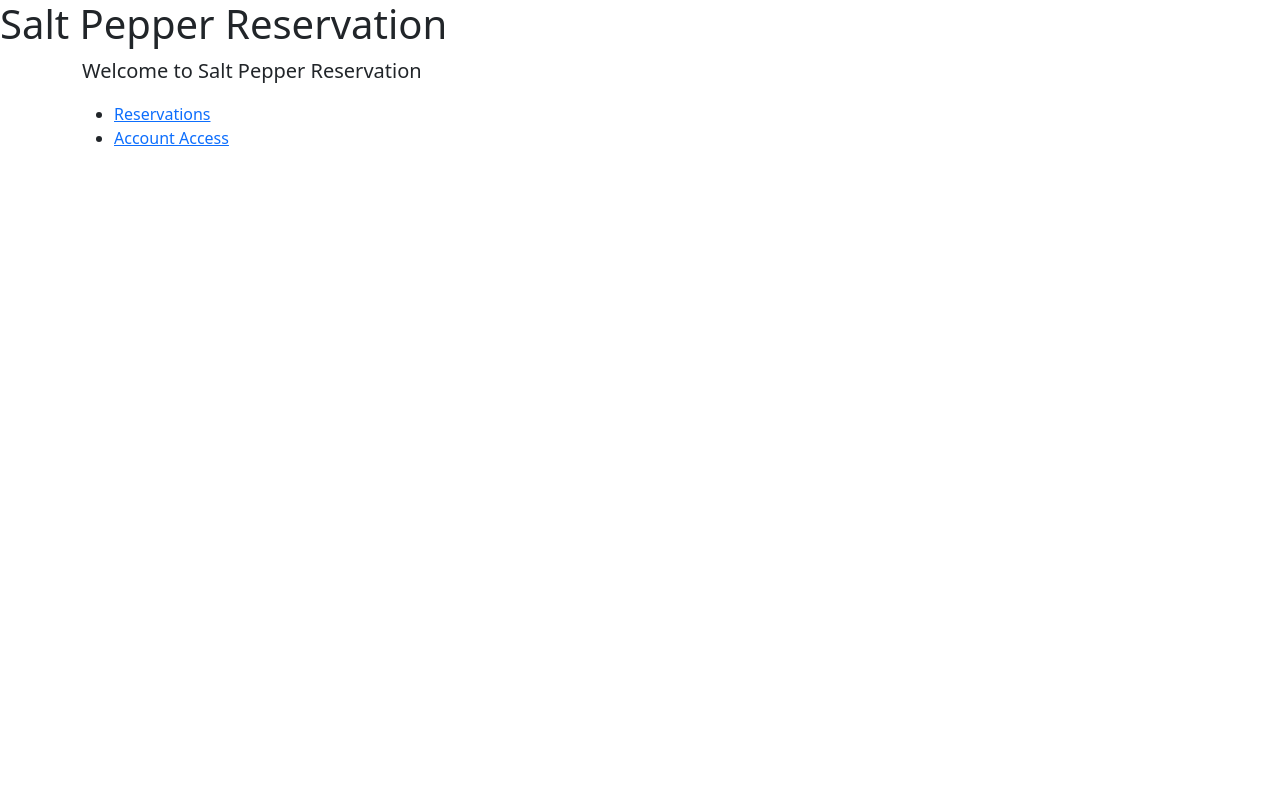
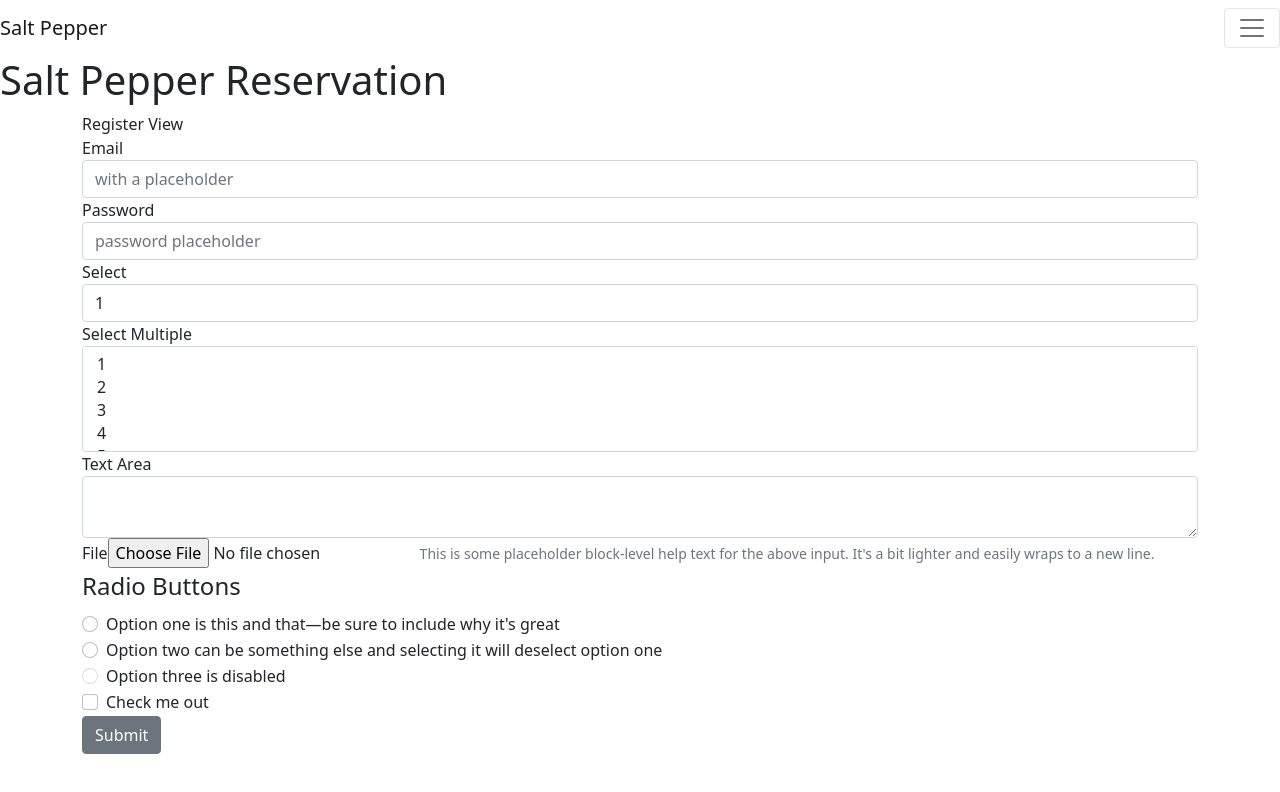
Before and after one commit to ngvhoang96/saltpepper_reservation, a React (Create React App) app in the folder client/: page /register in a window 1280 px wide. Shown: the top 792 px of the page. Built offline with nearby package versions, Linux system fonts and the light colour scheme.

Commit message:
Implement pagination for reservation view

```diff
--- a/client/src/App.js
+++ b/client/src/App.js
@@ -4,15 +4,19 @@ import { Switch, Route, BrowserRouter } from "react-router-dom";
 import ReservationView from "./components/reservationView";
 import AccountView from "./components/accountView";
 import HomeView from "./components/homeView";
+import NavigationBar from "./components/navigationBar";
+import RegisterView from "./components/registerView";
 
 function App() {
 	return (
 		<div>
+			<NavigationBar />
 			<h1>Salt Pepper Reservation</h1>
 			<BrowserRouter>
 				<Switch>
 					<Route path="/reservation" component={ReservationView} />
 					<Route path="/account" component={AccountView} />
+					<Route path="/register" component={RegisterView} />
 					<Route path="/" component={HomeView} />
 				</Switch>
 			</BrowserRouter>
--- /dev/null
+++ b/client/src/components/navigationBar.jsx
@@ -0,0 +1,51 @@
+import React, { Component } from "react";
+import {
+	Navbar,
+	NavLink,
+	NavbarBrand,
+	NavbarToggler,
+	Nav,
+	NavItem,
+	Collapse,
+} from "reactstrap";
+
+class NavigationBar extends Component {
+	constructor(props) {
+		super(props);
+
+		this.toggleNavbar = this.toggleNavbar.bind(this);
+		this.state = {
+			collapsed: true,
+		};
+	}
+
+	toggleNavbar() {
+		this.setState({
+			collapsed: !this.state.collapsed,
+		});
+	}
+	render() {
+		return (
+			<Navbar color="faded" light>
+				<NavbarBrand href="/" className="mr-auto">
+					Salt Pepper
+				</NavbarBrand>
+				<NavbarToggler onClick={this.toggleNavbar} className="mr-2" />
+				<Collapse isOpen={!this.state.collapsed} navbar>
+					<Nav navbar>
+						<NavItem>
+							<NavLink href="/account/">Log In</NavLink>
+						</NavItem>
+						<NavItem>
+							<NavLink href="/register/">Sign Up</NavLink>
+						</NavItem>
+						<NavItem>
+							<NavLink href="/reservation">Reservations</NavLink>
+						</NavItem>
+					</Nav>
+				</Collapse>
+			</Navbar>
+		);
+	}
+}
+export default NavigationBar;
--- /dev/null
+++ b/client/src/components/registerView.jsx
@@ -0,0 +1,106 @@
+import { Component } from "react";
+import {
+	Alert,
+	Button,
+	Form,
+	FormGroup,
+	FormText,
+	Label,
+	Input,
+	Container,
+} from "reactstrap";
+
+class RegisterView extends Component {
+	render() {
+		return (
+			<Container className="themed-container">
+				Register View
+				<Form>
+					<FormGroup>
+						<Label for="exampleEmail">Email</Label>
+						<Input
+							type="email"
+							name="email"
+							id="exampleEmail"
+							placeholder="with a placeholder"
+						/>
+					</FormGroup>
+					<FormGroup>
+						<Label for="examplePassword">Password</Label>
+						<Input
+							type="password"
+							name="password"
+							id="examplePassword"
+							placeholder="password placeholder"
+						/>
+					</FormGroup>
+					<FormGroup>
+						<Label for="exampleSelect">Select</Label>
+						<Input type="select" name="select" id="exampleSelect">
+							<option>1</option>
+							<option>2</option>
+							<option>3</option>
+							<option>4</option>
+							<option>5</option>
+						</Input>
+					</FormGroup>
+					<FormGroup>
+						<Label for="exampleSelectMulti">Select Multiple</Label>
+						<Input
+							type="select"
+							name="selectMulti"
+							id="exampleSelectMulti"
+							multiple
+						>
+							<option>1</option>
+							<option>2</option>
+							<option>3</option>
+							<option>4</option>
+							<option>5</option>
+						</Input>
+					</FormGroup>
+					<FormGroup>
+						<Label for="exampleText">Text Area</Label>
+						<Input type="textarea" name="text" id="exampleText" />
+					</FormGroup>
+					<FormGroup>
+						<Label for="exampleFile">File</Label>
+						<Input type="file" name="file" id="exampleFile" />
+						<FormText color="muted">
+							This is some placeholder block-level help text for the above
+							input. It's a bit lighter and easily wraps to a new line.
+						</FormText>
+					</FormGroup>
+					<FormGroup tag="fieldset">
+						<legend>Radio Buttons</legend>
+						<FormGroup check>
+							<Label check>
+								<Input type="radio" name="radio1" /> Option one is this and
+								that—be sure to include why it's great
+							</Label>
+						</FormGroup>
+						<FormGroup check>
+							<Label check>
+								<Input type="radio" name="radio1" /> Option two can be something
+								else and selecting it will deselect option one
+							</Label>
+						</FormGroup>
+						<FormGroup check disabled>
+							<Label check>
+								<Input type="radio" name="radio1" disabled /> Option three is
+								disabled
+							</Label>
+						</FormGroup>
+					</FormGroup>
+					<FormGroup check>
+						<Label check>
+							<Input type="checkbox" /> Check me out
+						</Label>
+					</FormGroup>
+					<Button>Submit</Button>
+				</Form>
+			</Container>
+		);
+	}
+}
+export default RegisterView;
--- a/client/src/components/reservationView.jsx
+++ b/client/src/components/reservationView.jsx
@@ -1,33 +1,34 @@
 import { Component } from "react";
 import {
-	Alert,
-	Button,
-	Form,
-	FormGroup,
-	FormText,
-	Label,
-	Input,
 	Container,
+	Pagination,
+	PaginationItem,
+	PaginationLink,
 } from "reactstrap";
-import axios from "axios";
 
 class ReservationView extends Component {
-	state = {
-		reservations: [],
-	};
-	async componentDidMount() {
-		try {
-			const { data: reservations } = await axios.get("/api/reservation");
-			this.setState({ reservations });
-		} catch (error) {
-			console.error(error);
-		}
+	constructor(props) {
+		super(props);
+		this.state = { activeDate: 30, date: [29, 30, 31, 1] };
+		this.handlePreviousDateClick = this.handlePreviousDateClick.bind(this);
 	}
+	// state = {
+	// 	reservations: [],
+	// };
+	// async componentDidMount() {
+	// 	try {
+	// 		const { data: reservations } = await axios.get("/api/reservation");
+	// 		this.setState({ reservations });
+	// 	} catch (error) {
+	// 		console.error(error);
+	// 	}
+	// }
+	handlePreviousDateClick() {}
 	render() {
 		return (
 			<Container className="themed-container">
 				Reservation View
-				{this.state.reservations.map((r) => {
+				{/* {this.state.reservations.map((r) => {
 					return (
 						<Alert key={r._id} color="secondary">
 							Table {r.tableNumber} is
@@ -35,91 +36,25 @@ class ReservationView extends Component {
 							<Button color="success">Select</Button>
 						</Alert>
 					);
-				})}
-				<Form>
-					<FormGroup>
-						<Label for="exampleEmail">Email</Label>
-						<Input
-							type="email"
-							name="email"
-							id="exampleEmail"
-							placeholder="with a placeholder"
-						/>
-					</FormGroup>
-					<FormGroup>
-						<Label for="examplePassword">Password</Label>
-						<Input
-							type="password"
-							name="password"
-							id="examplePassword"
-							placeholder="password placeholder"
-						/>
-					</FormGroup>
-					<FormGroup>
-						<Label for="exampleSelect">Select</Label>
-						<Input type="select" name="select" id="exampleSelect">
-							<option>1</option>
-							<option>2</option>
-							<option>3</option>
-							<option>4</option>
-							<option>5</option>
-						</Input>
-					</FormGroup>
-					<FormGroup>
-						<Label for="exampleSelectMulti">Select Multiple</Label>
-						<Input
-							type="select"
-							name="selectMulti"
-							id="exampleSelectMulti"
-							multiple
-						>
-							<option>1</option>
-							<option>2</option>
-							<option>3</option>
-							<option>4</option>
-							<option>5</option>
-						</Input>
-					</FormGroup>
-					<FormGroup>
-						<Label for="exampleText">Text Area</Label>
-						<Input type="textarea" name="text" id="exampleText" />
-					</FormGroup>
-					<FormGroup>
-						<Label for="exampleFile">File</Label>
-						<Input type="file" name="file" id="exampleFile" />
-						<FormText color="muted">
-							This is some placeholder block-level help text for the above
-							input. It's a bit lighter and easily wraps to a new line.
-						</FormText>
-					</FormGroup>
-					<FormGroup tag="fieldset">
-						<legend>Radio Buttons</legend>
-						<FormGroup check>
-							<Label check>
-								<Input type="radio" name="radio1" /> Option one is this and
-								that—be sure to include why it's great
-							</Label>
-						</FormGroup>
-						<FormGroup check>
-							<Label check>
-								<Input type="radio" name="radio1" /> Option two can be something
-								else and selecting it will deselect option one
-							</Label>
-						</FormGroup>
-						<FormGroup check disabled>
-							<Label check>
-								<Input type="radio" name="radio1" disabled /> Option three is
-								disabled
-							</Label>
-						</FormGroup>
-					</FormGroup>
-					<FormGroup check>
-						<Label check>
-							<Input type="checkbox" /> Check me out
-						</Label>
-					</FormGroup>
-					<Button>Submit</Button>
-				</Form>
+				})} */}
+				<Pagination aria-label="Page navigation example">
+					<PaginationItem>
+						<PaginationLink previous href="#" />
+					</PaginationItem>
+					{this.state.date.map((date) => {
+						return (
+							<PaginationItem
+								key={date}
+								active={this.state.activeDate === date}
+							>
+								<PaginationLink href="#">{date}</PaginationLink>
+							</PaginationItem>
+						);
+					})}
+					<PaginationItem>
+						<PaginationLink next href="#" />
+					</PaginationItem>
+				</Pagination>
 			</Container>
 		);
 	}
```
Also changed, not shown: client/src/components/appFooter.jsx (added, +8 -0 lines), client/src/components/homeView.jsx (+2 -11 lines).
